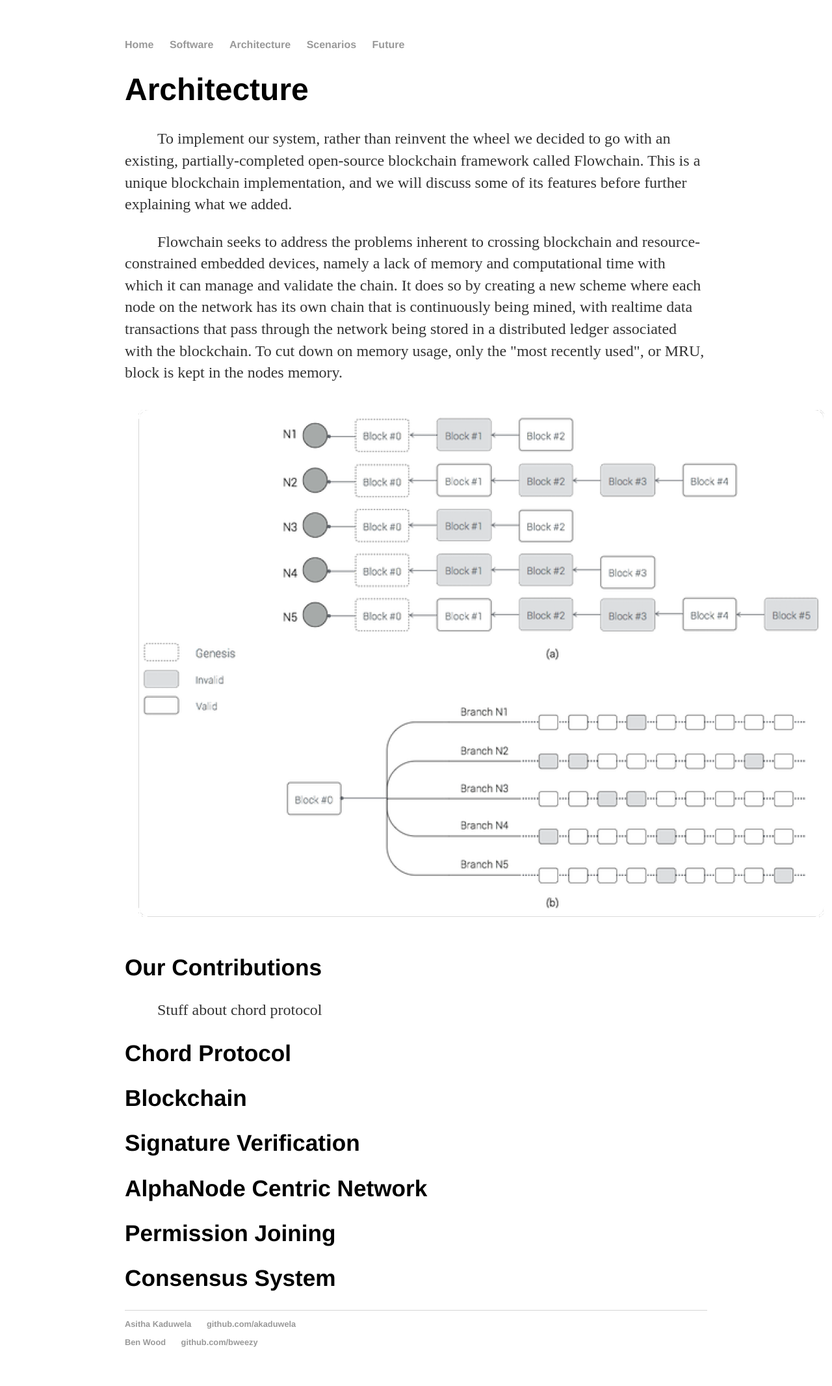
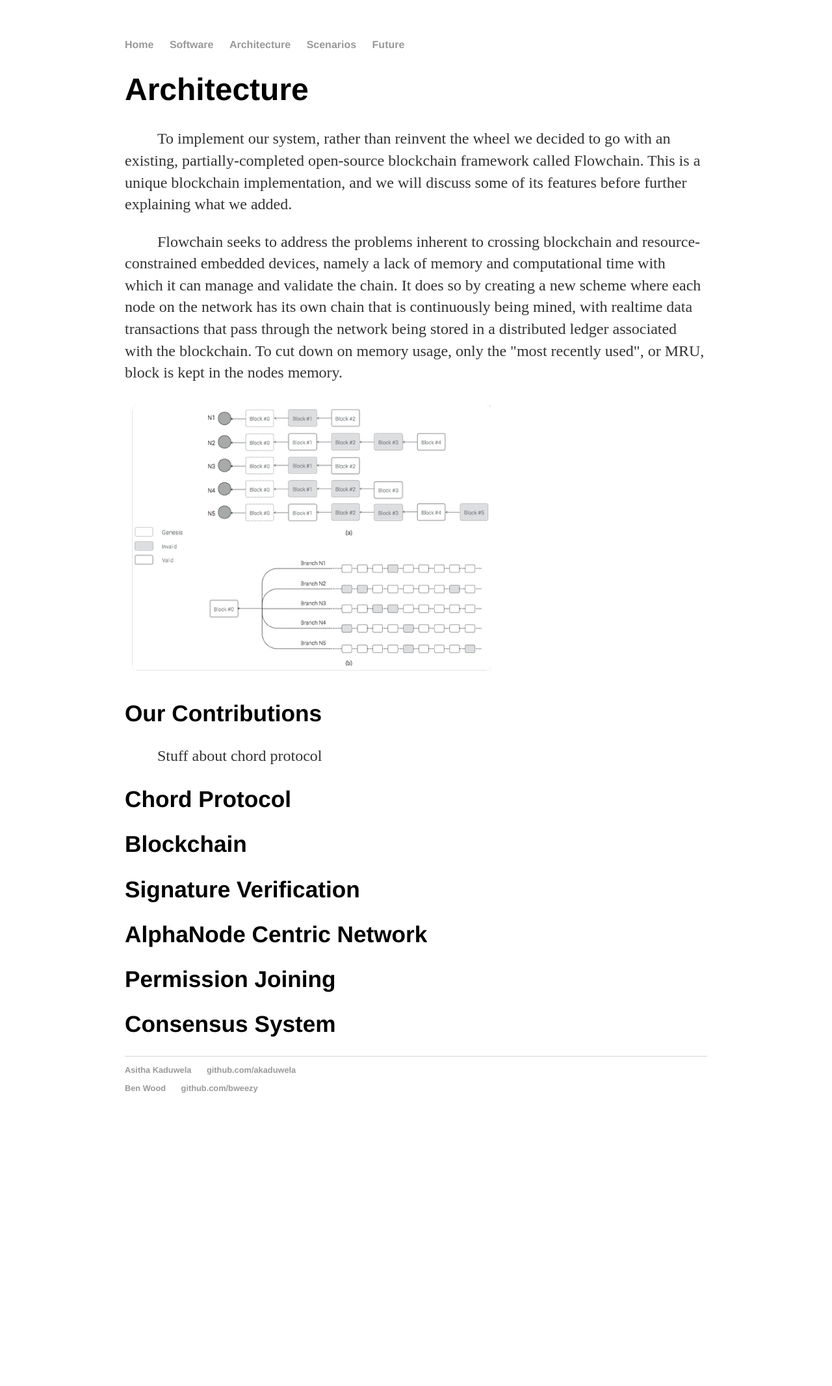
Before and after one commit to UCLA-ECE209AS-2018W/Asitha-Ben, a Jekyll site: the page built from architecture/index.html, in a window 1280 px wide. Shown: the whole page at 65% size. Built offline with Jekyll 4.4.1, drawn with Linux system fonts in a browser that asks for light colours; after the commit the page ends 1742 px from its top, so only the background shows below that.

Commit message:
fixed picture size

```diff
--- a/architecture/index.html
+++ b/architecture/index.html
@@ -11,7 +11,7 @@ title: Architecture
   <p>
     Flowchain seeks to address the problems inherent to crossing blockchain and resource-constrained embedded devices, namely a lack of memory and computational time with which it can manage and validate the chain. It does so by creating a new scheme where each node on the network has its own chain that is continuously being mined, with realtime data transactions that pass through the network being stored in a distributed ledger associated with the blockchain. To cut down on memory usage, only the "most recently used", or MRU, block is kept in the nodes memory.
   </p>
-  <img src="../media/block_structure.PNG" alt="Flowchain Block Structure">
+  <img src="../media/block_structure.PNG" alt="Flowchain Block Structure" width=600>
 
     <h2>Our Contributions</h2>
   <p>
```
